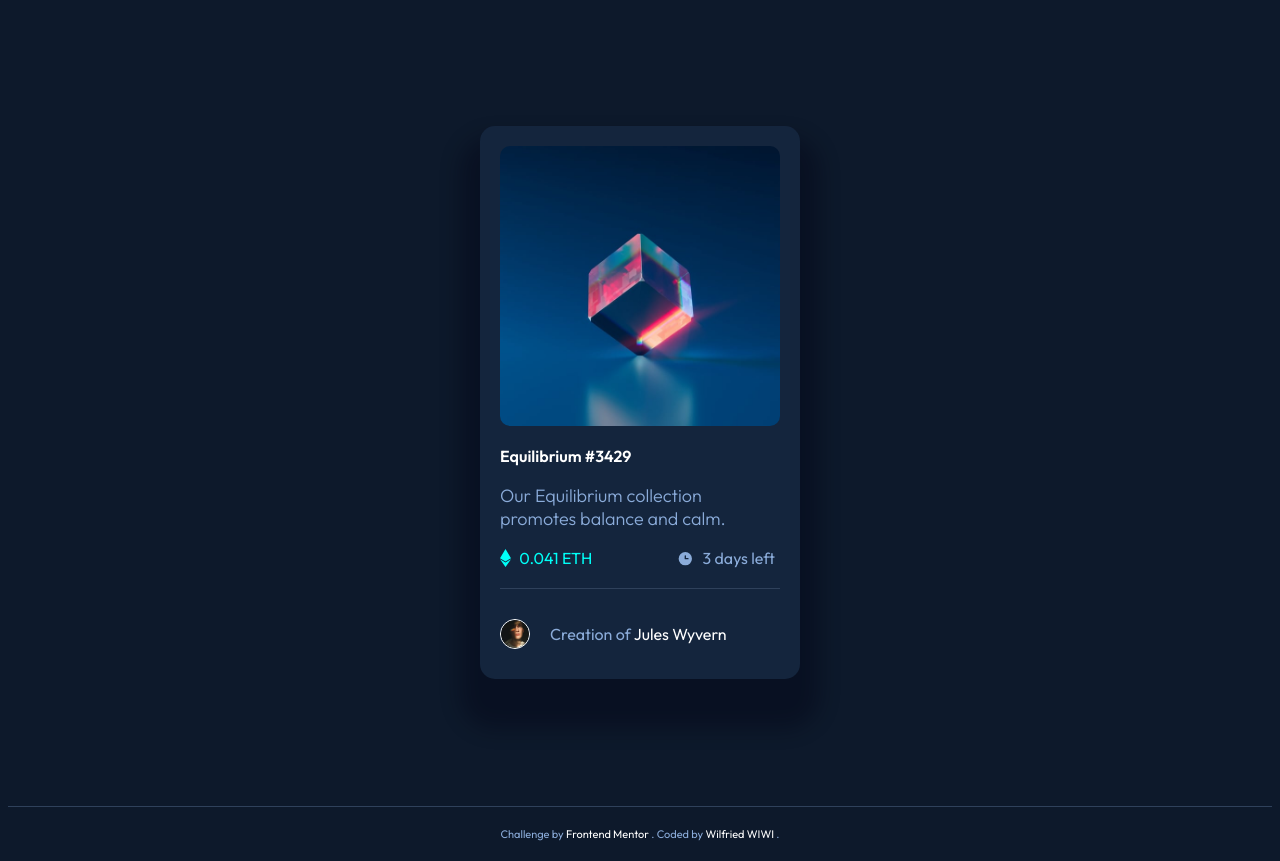
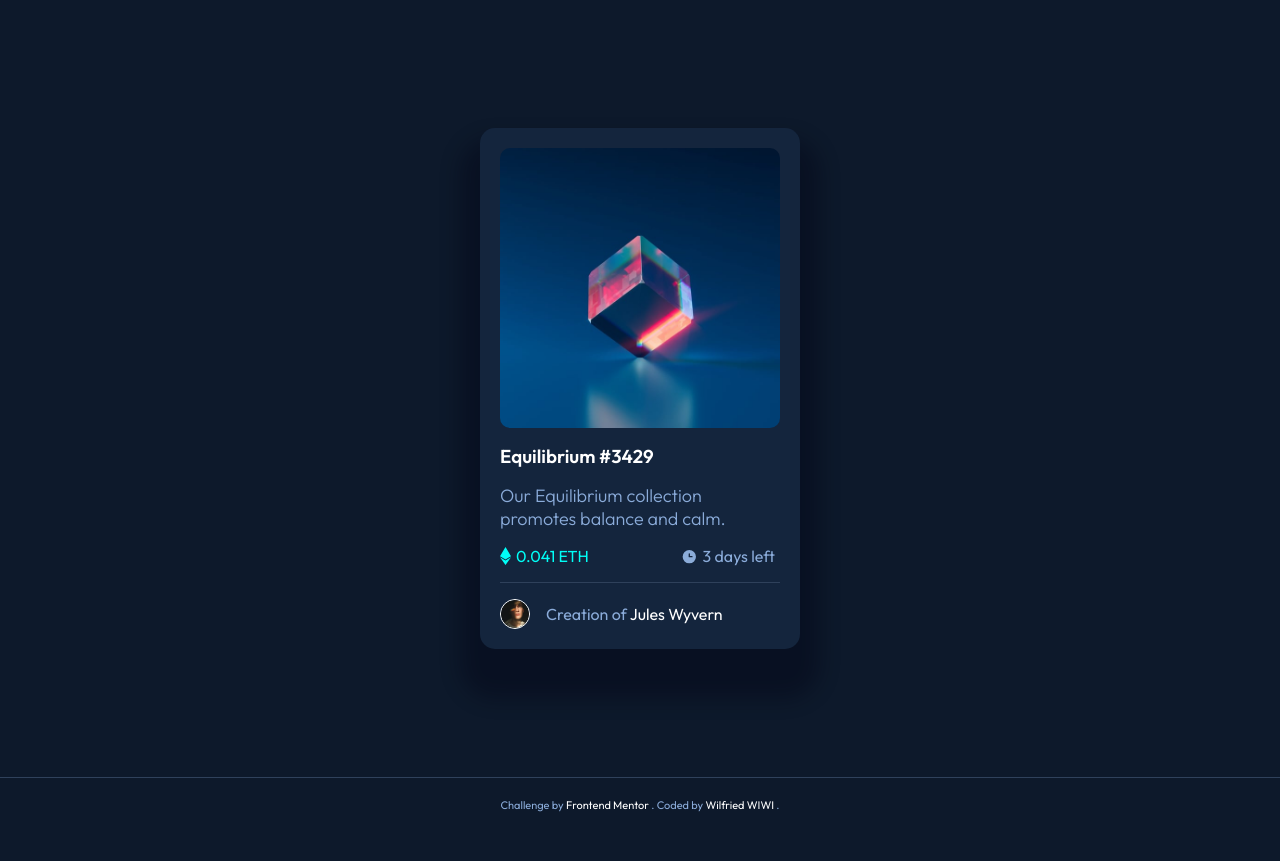
Before and after one commit to mr3wi/nft-preview-card-component, a plain HTML site: page index.html in a window 1280 px wide. After the commit the page ends 832 px from the top, so only its background shows below. Drawn offline with Linux system fonts and the light colour scheme.

Commit message:
update card layout

```diff
--- a/index.html
+++ b/index.html
@@ -1,67 +1,64 @@
 <!DOCTYPE html>
 <html lang="en">
+
 <head>
   <meta charset="UTF-8" />
-  <meta name="viewport" content="width=device-width, initial-scale=1.0" /> <!-- displays site properly based on user's device -->
-
+  <meta name="viewport" content="width=device-width, initial-scale=1.0" />
   <link rel="icon" type="image/png" sizes="32x32" href="./assets/images/favicon-32x32.png" />
   <link rel="stylesheet" href="./style.css" />
   <title>Frontend Mentor | NFT preview card component</title>
 </head>
+
 <body>
+  <div class="container">
+
     <main>
-  <!-- NFT card -->
+      <h1>NFT Preview component</h1>
       <div class="card">
-    <div class="equilibrium">
-      <!-- view icon hidden by default -->
-      <div class="view">
-        <img
-        src="./assets/images/icon-view.svg"
-        id="view-icon"
-        alt="icon-view"
-        title="view" />
+        <div class="card-image">
+          <div class="view-icon">
+            <img src="./assets/images/icon-view.svg" id="view-icon" alt="icon-view" title="view" />
           </div>
-      <!-- NFT image -->
-      <img
-       src="./assets/images/image-equilibrium.jpg"
-       id="nft-image"
-       alt="image-equilibrium"
+          <img src="./assets/images/image-equilibrium.jpg" class="nft-image" alt="image-equilibrium"
             title="equilibrium" />
         </div>
-    <a href="#" class="nft-name" title="Equilibrium #3429">  Equilibrium #3429    </a>
-    <p>
-      Our Equilibrium collection promotes balance and calm.
-    </p>
+        <h3 class="card-title">
+          <a href="#" class="nft-title" title="Equilibrium #3429">
+            Equilibrium #3429
+          </a>
+        </h3>
+        <p class="description">Our Equilibrium collection promotes balance and calm.</p>
         <div class="price-section">
-      <div id="price">
+          <div class="product-price">
             <img src="./assets/images/icon-ethereum.svg" alt="icon-ethereum" title="Ethereum" />
-        <span>  0.041 ETH        </span>
+            <span> 0.041 ETH </span>
           </div>
-      <div id="days-left">
+          <div class="days-left">
             <img src="./assets/images/icon-clock.svg" alt="icon clock" title="clock" />
             <span>3 days left</span>
           </div>
         </div>
-    <div class="line"></div>
-    <div class="creator">
-      <img src="./assets/images/image-avatar.png" alt="Jules Wyvern avatar" title="Jules Wyvern"/>
-      <div class="copyright">
-          Creation of <a href="#" id="jules" title="Jules Wyvern">Jules Wyvern</a>
-      </div>
+
+        <hr />
+        <div class="card-footer">
+          <img src="./assets/images/image-avatar.png" alt="Jules Wyvern avatar" title="Jules Wyvern" />
+          <span>
+            Creation of <a href="#" title="Jules Wyvern">Jules Wyvern</a>
+          </span>
         </div>
       </div>
     </main>
 
+    <footer>
       <div class="attribution">
         Challenge by
         <a href="https://www.frontendmentor.io?ref=challenge" target="_blank">
-      Frontend Mentor
-    </a>.
-    Coded by
+          Frontend Mentor </a>. Coded by
         <a href="https://github.com/mr3wi" title="Github profile">
-      Wilfried WIWI
-    </a>.
+          Wilfried WIWI </a>.
       </div>
+    </footer>
+  </div>
+</body>
 
-</body>
 </html>
--- a/style.css
+++ b/style.css
@@ -1,8 +1,11 @@
-@import url(https://fonts.googleapis.com/css2?family=Outfit:wght@300;400;600&display=swap);
+@import url("https://fonts.googleapis.com/css2?family=Outfit:wght@300;400;600&display=swap");
 
-*{
+*,
+::before,
+::after {
     box-sizing: border-box;
-    font-family: outfit, sans-serif;
+    padding: 0;
+    margin: 0;
 }
 
 :root {
@@ -17,6 +20,15 @@
 body {
     max-width: 1440px;
     background-color: var(--main-bg);
+    font-family: outfit, sans-serif;
+}
+
+a {
+    text-decoration: none;
+}
+
+h1 {
+    display: none;
 }
 
 .card {
@@ -26,87 +38,72 @@ body {
     border-radius: 15px;
     display: flex;
     flex-direction: column;
-    justify-content: space-between;
+    row-gap: 16px;
     background-color: var(--card-bg);
     box-shadow: 0px 30px 20px 20px rgba(0, 1, 19, 0.329);
 }
 
 /* card image style */
-.equilibrium {
+.card .card-image {
     position: relative;
     display: flex;
     justify-content: center;
 }
 
-.view {
+.card .view-icon {
     position: absolute;
+    display: flex;
     width: 100%;
     height: 100%;
     border-radius: 10px;
-    align-items: center;
     cursor: pointer;
 }
 
-.view:hover {
+.card .view-icon:hover {
     background-color: #00fff750;
 }
 
-#view-icon {
+.card .view-icon img {
     display: none;
-    margin: 120px auto;
 }
 
-.view:hover > #view-icon {
+.card .view-icon:hover>img {
     display: block;
+    margin: auto;
 }
 
-#nft-image {
+.card img.nft-image {
     width: 280px;
     margin: auto;
     border-radius: 10px;
 }
 
-#nft-image:hover ~ #view {
-    display: block;
-}
-
-.nft-name {
-    text-decoration: none;
+.card h3 a {
     color: white;
-    margin-top: 20px;
-    text-align: start;
     cursor: pointer;
     font-weight: 600;
 }
 
-.nft-name:hover {
+.card h3 a:hover {
     color: var(--cyan);
 }
 
 /* price section */
-.price-section {
+.price-section,
+.price-section>div {
     display: flex;
     justify-content: space-between;
+    align-items: center;
 }
 
-#price {
+.price-section span {
     color: var(--cyan);
     font-weight: 400;
     white-space: nowrap;
-
-}
-
-#price img,
-#days-left img {
-    margin-bottom: -3px;
-}
-
-#price span,
-#days-left span {
     margin: auto 5px;
 }
 
-#days-left span {
+.days-left span {
     color: var(--soft-blue);
 }
 
@@ -116,20 +113,20 @@ p {
     font-size: 18px;
 }
 
-.line {
+hr {
     background-color: var(--line-color);
     height: 1px;
-    width: 100%;
-    margin: 20px 0;
+    border: 0;
 }
 
 /* creator infos */
-.creator {
-    display: inline-flex;
-    height: 50px;
+.card-footer {
+    display: flex;
+    align-items: center;
+    column-gap: 16px;
 }
 
-.creator img {
+.card-footer img {
     width: 30px;
     height: 30px;
     margin: auto 0;
@@ -137,16 +134,16 @@ p {
     border-radius: 50%;
 }
 
-.copyright {
-    margin: auto 20px;
+.card-footer span {
     color: var(--soft-blue);
 }
-#jules {
+
+.card-footer span a {
     text-decoration: none;
     color: white;
 }
 
-#jules:hover {
+.card-footer span a:hover {
     color: var(--cyan);
     cursor: pointer;
 }
@@ -162,11 +159,9 @@ p {
 }
 
 .attribution a {
-    text-decoration: none;
     color: var(--white);
 }
 
 .attribution a:hover {
     color: var(--cyan);
-
 }
```
Lines whose indentation alone changed are shown as unchanged.
